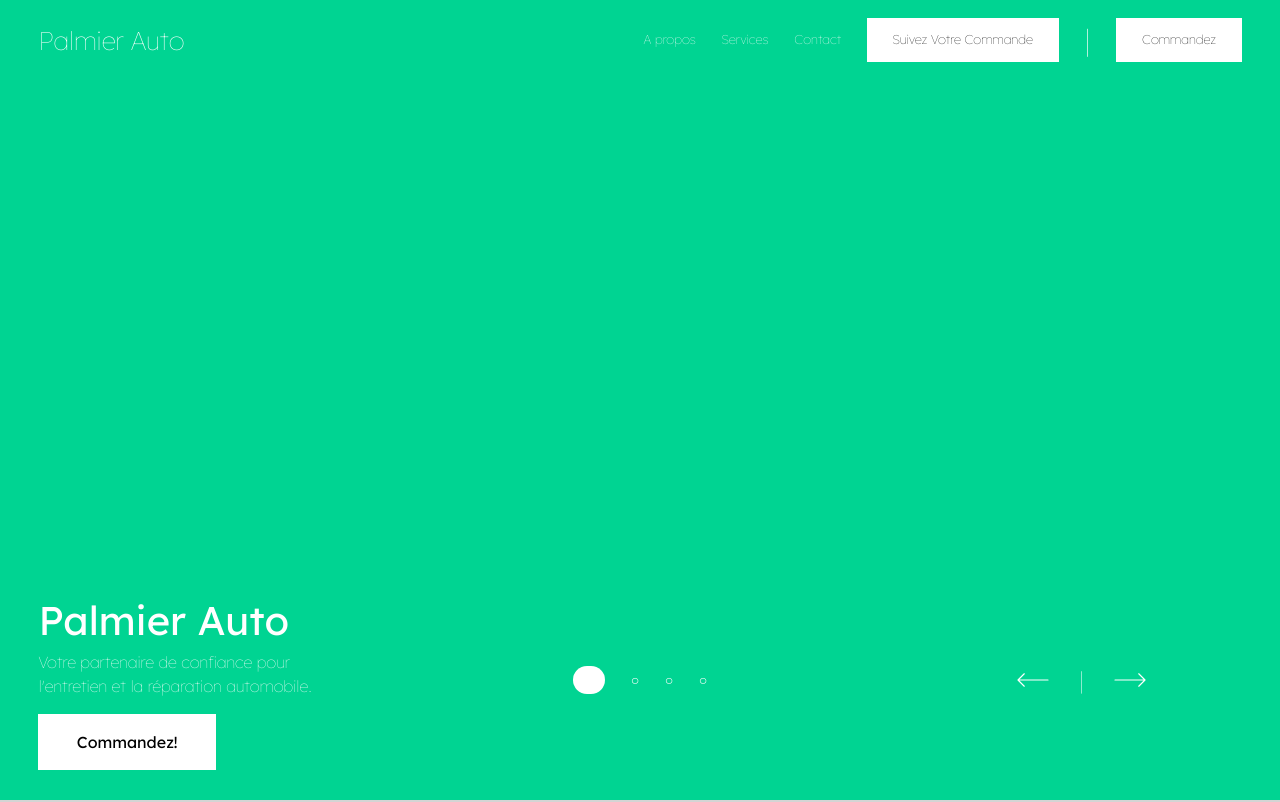
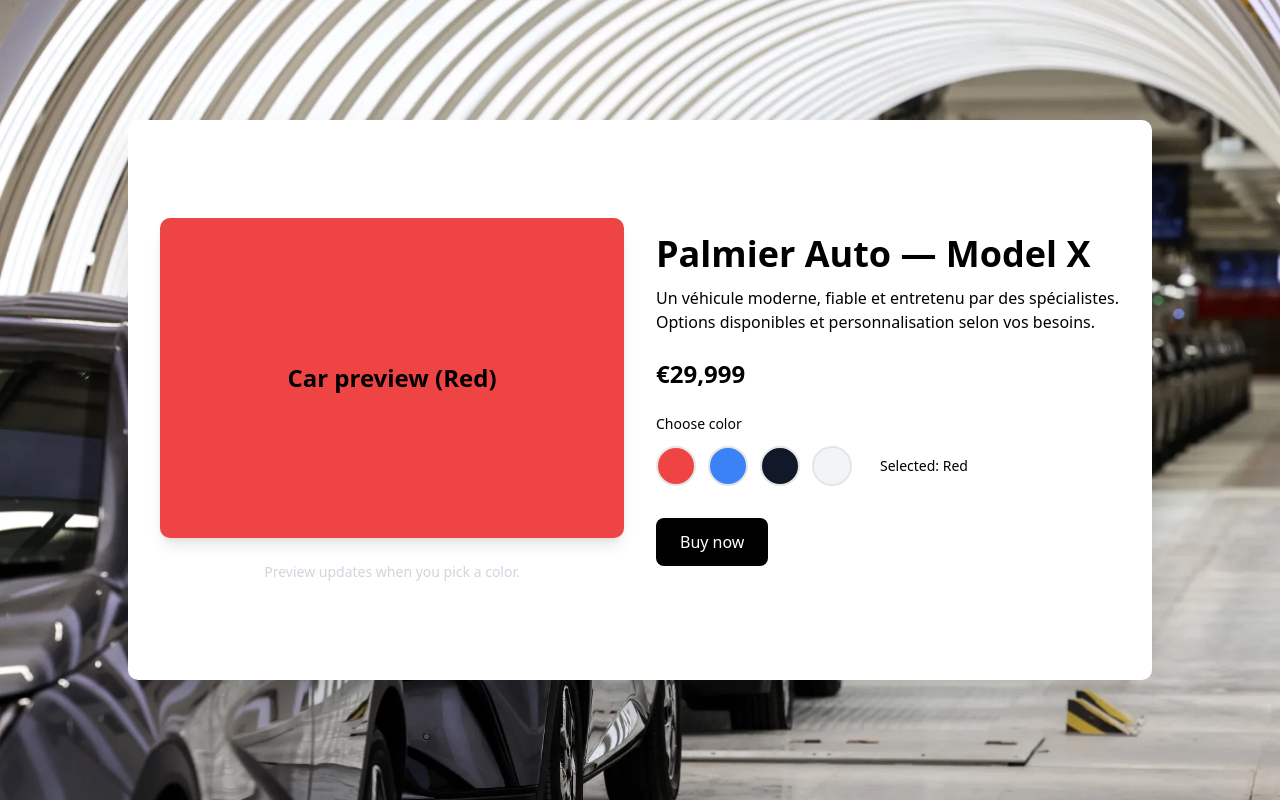
Before and after one commit to Nxwfel/Palmier-Auto, a React (Vite) app: page /inventory in a window 1280 px wide. Shown: the top 802 px of the page. Built offline with nearby package versions, Linux system fonts and the light colour scheme; a web font is replaced by a local one.

Commit message:
Inventory page added and car page added

```diff
--- a/package.json
+++ b/package.json
@@ -19,6 +19,7 @@
     "lucide-react": "^0.548.0",
     "react": "^19.2.0",
     "react-dom": "^19.2.0",
+    "react-router-dom": "^7.9.4",
     "tailwind-merge": "^3.3.1",
     "tailwindcss": "^4.1.16"
   },
--- /dev/null
+++ b/src/Pages/CarDetails.jsx
@@ -0,0 +1,72 @@
+import React, { useState } from 'react'
+import Cover from '../assets/Cover.png'
+
+const CarDetails = () => {
+  const colors = [
+    { name: 'Red', hex: '#EF4444' },
+    { name: 'Blue', hex: '#3B82F6' },
+    { name: 'Black', hex: '#111827' },
+    { name: 'White', hex: '#F3F4F6' }
+  ];
+  const [selectedColor, setSelectedColor] = useState(colors[0]);
+
+  const handleBuy = () => {
+    // Placeholder: wire this up to real checkout or route
+    alert(`Thank you — you've selected the car in ${selectedColor.name}. Proceeding to checkout...`);
+  }
+
+  return (
+    <div
+      style={{
+        backgroundImage: `url(${Cover})`,
+        backgroundSize: 'cover',
+        backgroundPosition: 'center',
+        backgroundRepeat: 'no-repeat'
+      }}
+      className='h-screen w-screen flex justify-center items-center'>
+      <div className='h-[70%] w-[80%] bg-white bg-opacity-60 backdrop-blur-md rounded-lg flex p-8 gap-8 text-black shadow-2xl'>
+        {/* Preview */}
+        <div className='w-1/2 flex flex-col items-center justify-center gap-6'>
+          <div
+            className='h-80 w-full rounded-lg shadow-lg flex items-center justify-center'
+            style={{ backgroundColor: selectedColor.hex }}
+          >
+            <span className={`text-2xl font-semibold ${selectedColor.name === 'White' ? 'text-white' : 'text-black'}`}>
+              Car preview ({selectedColor.name})
+            </span>
+          </div>
+          <p className='text-sm text-gray-300'>Preview updates when you pick a color.</p>
+        </div>
+
+        {/* Details & controls */}
+        <div className='w-1/2 flex flex-col justify-center'>
+          <h2 className='text-4xl font-semibold'>Palmier Auto — Model X</h2>
+          <p className='mt-3 text-black'>Un véhicule moderne, fiable et entretenu par des spécialistes. Options disponibles et personnalisation selon vos besoins.</p>
+          <p className='mt-6 text-2xl font-bold'>€29,999</p>
+
+          <div className='mt-6'>
+            <p className='text-sm text-black'>Choose color</p>
+            <div className='flex gap-3 mt-3 items-center'>
+              {colors.map(c => (
+                <button
+                  key={c.name}
+                  onClick={() => setSelectedColor(c)}
+                  aria-label={`Select ${c.name}`}
+                  className={`h-10 w-10 rounded-full border-2 focus:outline-none ${selectedColor.name === c.name ? 'ring-2 ring-white' : ''}`}
+                  style={{ backgroundColor: c.hex }}
+                />
+              ))}
+              <div className='ml-4 text-sm'>Selected: <span className='font-medium'>{selectedColor.name}</span></div>
+            </div>
+          </div>
+
+          <div className='mt-8'>
+            <button onClick={handleBuy} className='px-6 py-3 bg-black text-white rounded-md font-medium'>Buy now</button>
+          </div>
+        </div>
+      </div>
+    </div>
+  )
+}
+
+export default CarDetails
--- a/src/Pages/Inventory.jsx
+++ b/src/Pages/Inventory.jsx
@@ -0,0 +1,47 @@
+import React , {useState} from 'react'
+import {motion} from 'framer-motion'
+const Inventory = () => {
+    const [totalres , setTotalres] = useState("0")
+  return (
+    <div className='min-h-screen w-screen flex flex-col px-[3vw] py-[2vh]'>
+
+        <div className='z-20  h-[10vh] w-full flex justify-between  items-center '>
+            <motion.h1
+            initial={{scale:1}}
+            whileHover={{scale:1.02}}
+            whileTap={{scale:1}}
+            className='font-main cursor-pointer font-thin text-[2vw]'>Palmier Auto</motion.h1>
+        </div>
+        <div className='h-[10vh] w-full flex justify-between items-center gap-[2vw]'>
+           <motion.div
+           initial={{scale:1}}
+           whileHover={{scale:1.05}}
+           className='flex justify-center items-center cursor-pointer h-fit w-fit p-2 rounded-full shadow-xl gap-[.5vw]'>
+            <svg xmlns="http://www.w3.org/2000/svg" fill="none" viewBox="0 0 24 24" strokeWidth={1} stroke="currentColor" className="size-6">
+                <path strokeLinecap="round" strokeLinejoin="round" d="M10.5 6h9.75M10.5 6a1.5 1.5 0 1 1-3 0m3 0a1.5 1.5 0 1 0-3 0M3.75 6H7.5m3 12h9.75m-9.75 0a1.5 1.5 0 0 1-3 0m3 0a1.5 1.5 0 0 0-3 0m-3.75 0H7.5m9-6h3.75m-3.75 0a1.5 1.5 0 0 1-3 0m3 0a1.5 1.5 0 0 0-3 0m-9.75 0h9.75" />
+            </svg>
+            <p className='font-main'>
+                Filtrer
+            </p>
+           </motion.div>
+           <p className='font-main pr-[3vw]'>Résultat: {totalres}</p>
+        </div>
+        <div className='h-[80%] w-full gap-[10vh] grid grid-cols-4 max-md:grid-cols-1'>
+          <motion.div
+          initial={{scale:1}}
+          whileHover={{scale:1.06}}
+          whileTap={{scale:1}}
+          className='h-[49vh] w-[18vw] flex flex-col bg-white shadow-lg '>
+             <div className='h-[77%] w-[full] bg-neutral-600 '>
+
+             </div>
+             <h1 className='font-main text-[1.4vw] text-black px-2'>Kia Sportage</h1>
+             <h1 className='font-main font-extralight text-[1.4vw] text-black px-2'>250 Millions</h1>
+          </motion.div>
+        </div>
+
+    </div>
+  )
+}
+
+export default Inventory
--- a/src/main.jsx
+++ b/src/main.jsx
@@ -1,11 +1,12 @@
 import { StrictMode } from 'react'
 import { createRoot } from 'react-dom/client'
-
+import Inventory from './Pages/Inventory.jsx'
+import CarDetails from './Pages/CarDetails.jsx'
 import './index.css'
 import App from './App.jsx'
 
 createRoot(document.getElementById('root')).render(
   <StrictMode>
-    <App />
+    <CarDetails />
   </StrictMode>,
 )
```
Also changed, not shown: 1 other file (tests, documents, lock files or other folders).
